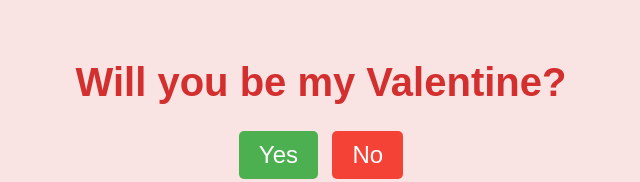
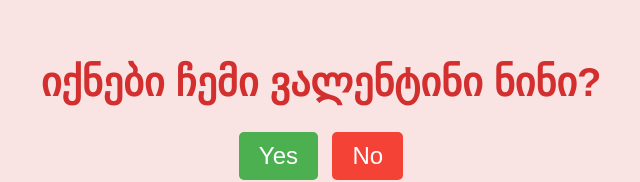
Before and after one commit to sebastian-20051/will-you-be-my-valentine, a plain HTML site: page index.html in a window 1280 px wide. Shown: the part 132-314 px from the top of the page, without its empty margins (319-959 px from the left). Drawn offline with Linux system fonts and the light colour scheme.

Commit message:
Update index.html
Signed-off-by: sebastian-20051 <saba.tsulukidze.13@gmail.com>

```diff
--- a/index.html
+++ b/index.html
@@ -8,7 +8,7 @@
 </head>
 <body>
     <div class="container">
-        <h1>Will you be my Valentine?</h1>
+        <h1>იქნები ჩემი ვალენტინი ნინი?</h1>
         <div class="buttons">
             <button class="yes-button" onclick="handleYesClick()">Yes</button>
             <button class="no-button" onclick="handleNoClick()">No</button>
```
